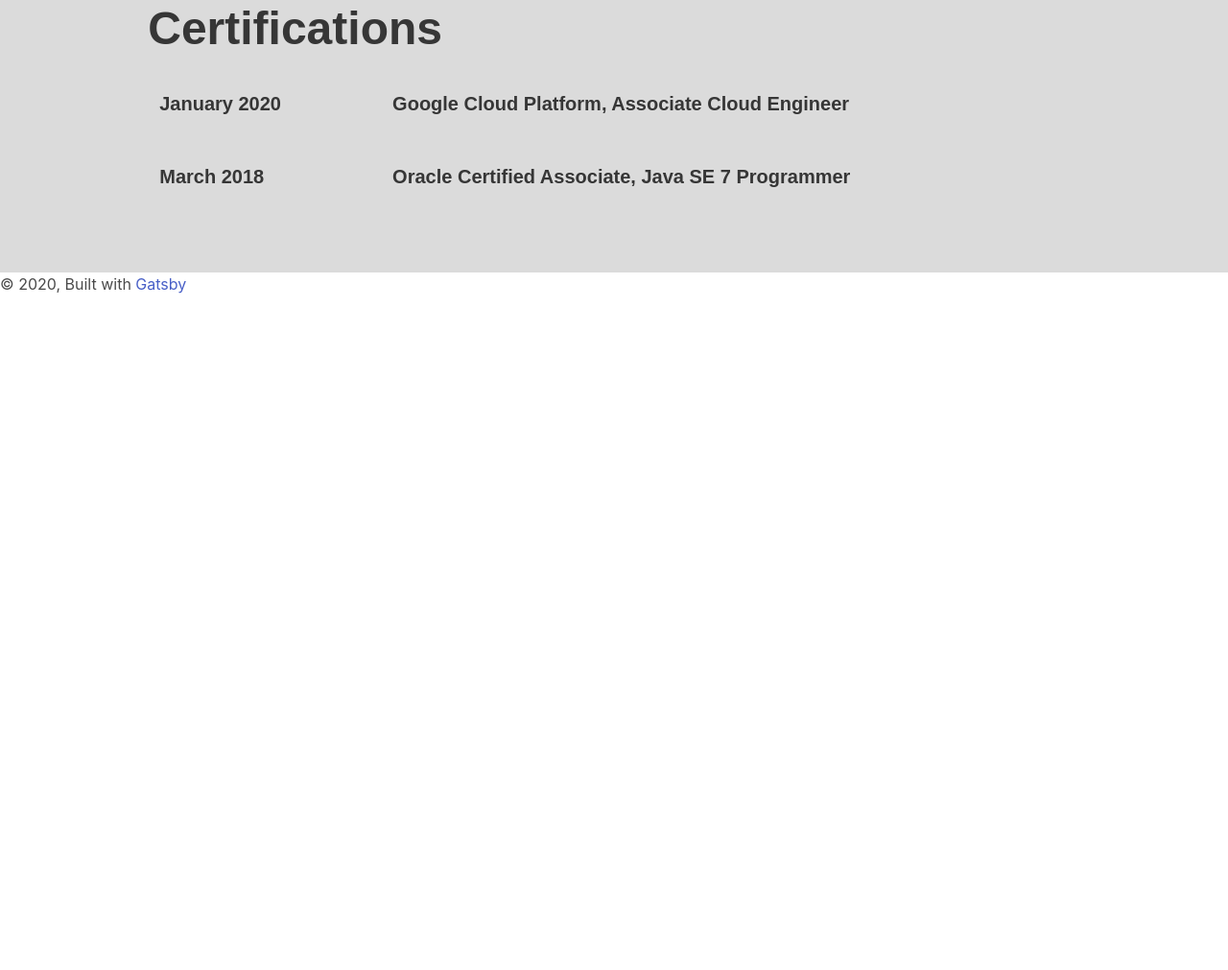
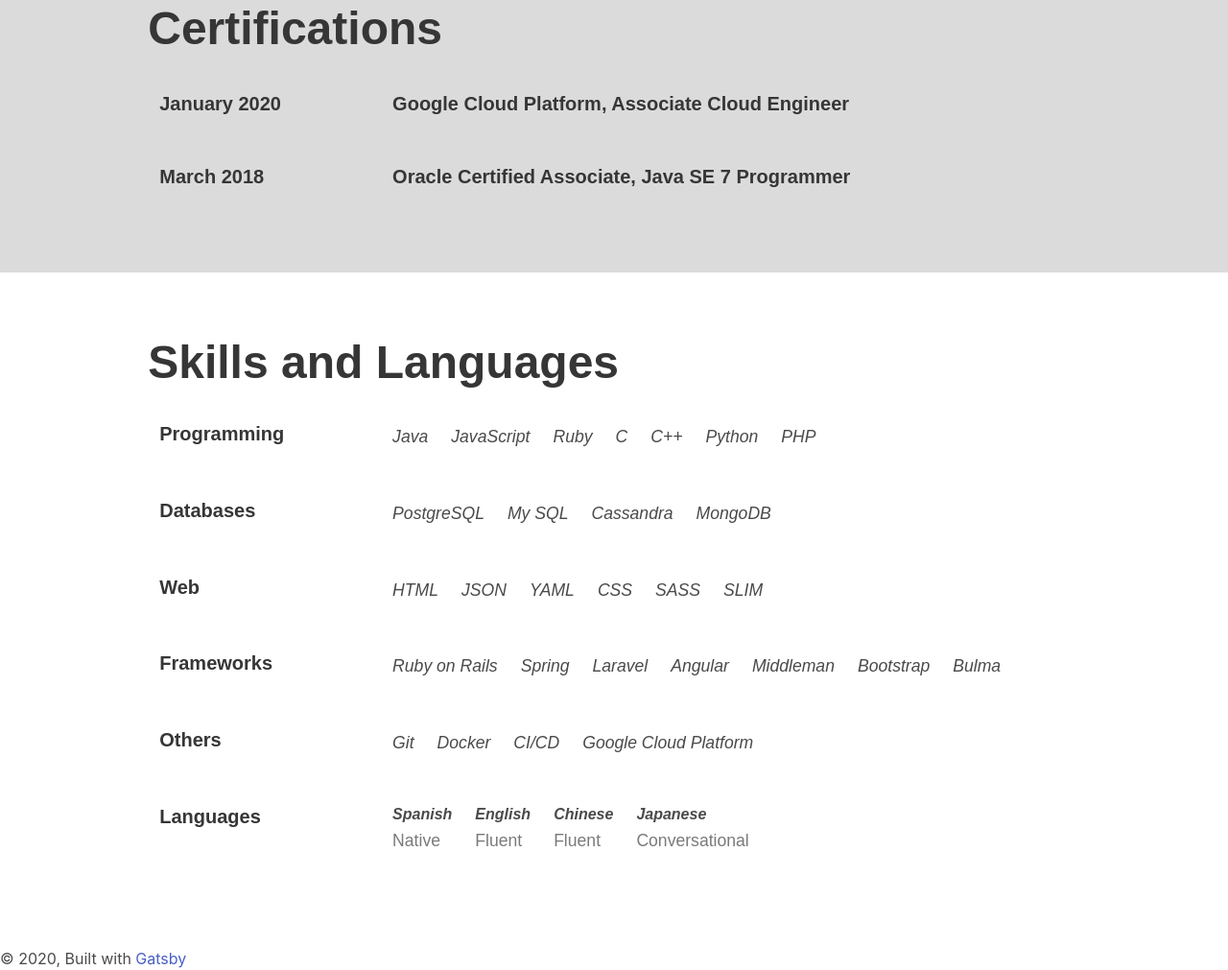
Before and after one commit to ChungWeTseng/Web-resume, a Gatsby site: page / in a window 1280 px wide. Shown: the part 2996-4007 px from the top of the page at 96% size. Before the commit the page ends 3304 px from the top, so only its background shows below. Built offline with nearby package versions, Linux system fonts and the light colour scheme; Gatsby itself is replaced by a stand-in of ours.

Commit message:
Added skills section

```diff
--- a/src/components/header.js
+++ b/src/components/header.js
@@ -20,7 +20,7 @@ const Header = ({ siteTitle }) => (
           <a className='navbar-item' href='#experience'> Experience </a>
           <a className='navbar-item' href='#education'> Education </a>
           <a className='navbar-item' href='#certifications'> Certifications </a>
-          <a className='navbar-item' href='#'> Skills & Languages </a>
+          <a className='navbar-item' href='#skills'> Skills & Languages </a>
           <a className='navbar-item' href='#'> Portfolio </a>
           <a className='navbar-item' href='#'> Contact </a>
         </div>
--- /dev/null
+++ b/src/components/skills.js
@@ -0,0 +1,82 @@
+import React from 'react'
+import { useStaticQuery, graphql } from 'gatsby'
+
+const Skill = props => {
+  const skills = props.skills;
+  const category = props.category;
+
+  const row = { margin: '.5em 0' }
+  const margin = { marginBottom: '.25em' }
+  const font = { fontSize: '1.1rem' }
+
+  return (
+    <div className='columns' style={row}>
+      <div className='column is-one-quarter'>
+        <p className='title is-5 is-marginless'>{category}</p>
+      </div>
+      <div className='column'>
+        <div className='columns is-7 is-multiline is-mobile'>
+          { skills.map((skill, index) => {
+
+            const list =  <div key={index} className='column is-narrow'>
+                            <p className='is-italic has-text-grey-dark' style={font}> {skill.name} </p>
+                          </div>;
+
+            const lang =  <div key={index} className='column is-narrow is-one-quarter-tablet'>
+                            <p className='title is-6 is-italic has-text-grey-dark' style={margin}> {skill.name} </p>
+                            <p className='has-text-grey' style={font}> {skill.proficiency} </p>
+                          </div>;
+
+            return  category === 'Languages' ? lang : list;
+          })}
+        </div>
+      </div>
+    </div>
+  )
+}
+
+const Skills = () => {
+
+  const {content: {frontmatter: {skills}}} = useStaticQuery(graphql`
+    query {
+      content: markdownRemark(fileAbsolutePath: {regex: "/skills.md/"}) {
+        frontmatter {
+          skills{
+            Programming{
+              name
+            }
+            Databases {
+              name
+            }
+            Web {
+              name
+            }
+            Frameworks {
+              name
+            }
+            Others {
+              name
+            }
+            Languages {
+              name
+              proficiency
+            }
+          }
+        }
+      }
+    }
+  `)
+
+  return (
+    <section className='section' id='skills'>
+      <div className='container'>
+        <h1 className='title is-1'> Skills and Languages </h1>
+        { Object.entries(skills).map( ([category, skill], index) => {
+          return <Skill key={index} category={category} skills={skill} />
+        }) }
+      </div>
+    </section>
+  )
+}
+
+export default Skills
--- /dev/null
+++ b/src/data/skills.md
@@ -0,0 +1,47 @@
+---
+skills:
+  Programming:
+    - name: Java
+    - name: JavaScript
+    - name: Ruby
+    - name: C
+    - name: C++
+    - name: Python
+    - name: PHP
+  Databases:
+    - name: PostgreSQL
+    - name: My SQL
+    - name: Cassandra
+    - name: MongoDB
+  Web:
+    - name: HTML
+    - name: JSON
+    - name: YAML
+    - name: CSS
+    - name: SASS
+    - name: SLIM
+  Frameworks:
+    - name: Ruby on Rails
+    - name: Spring
+    - name: Laravel
+    - name: Angular
+    - name: Middleman
+    - name: Bootstrap
+    - name: Bulma
+  Others:
+    - name: Git
+    - name: Docker
+    - name: CI/CD
+    - name: Google Cloud Platform
+  Languages:
+    - name: Spanish
+      proficiency: Native
+    - name: English
+      proficiency: Fluent
+    - name: Chinese
+      proficiency: Fluent
+    - name: Japanese
+      proficiency: Conversational
+
+
+---
--- a/src/pages/index.js
+++ b/src/pages/index.js
@@ -7,6 +7,7 @@ import About from "../components/about"
 import Experiences from "../components/experiences"
 import Educations from "../components/educations"
 import Certifications from "../components/certifications"
+import Skills from "../components/skills"
 
 const IndexPage = () => (
   <Layout>
@@ -16,6 +17,7 @@ const IndexPage = () => (
     <Experiences />
     <Educations />
     <Certifications />
+    <Skills />
   </Layout>
 )
 
```
